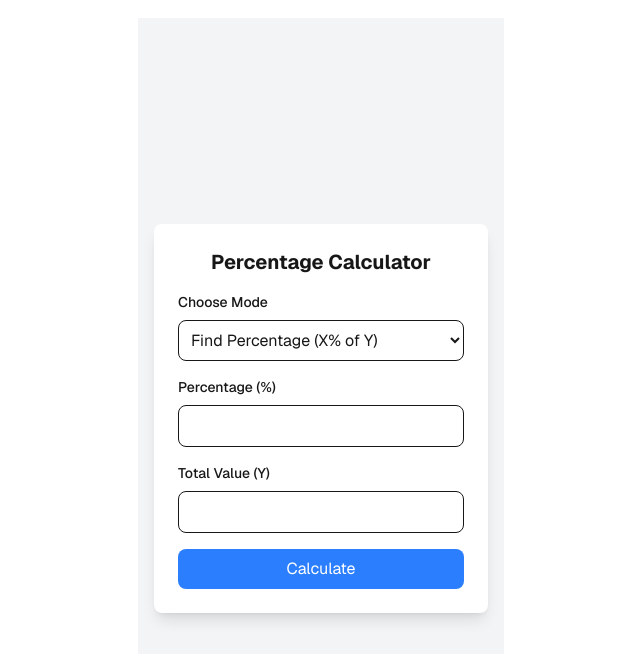
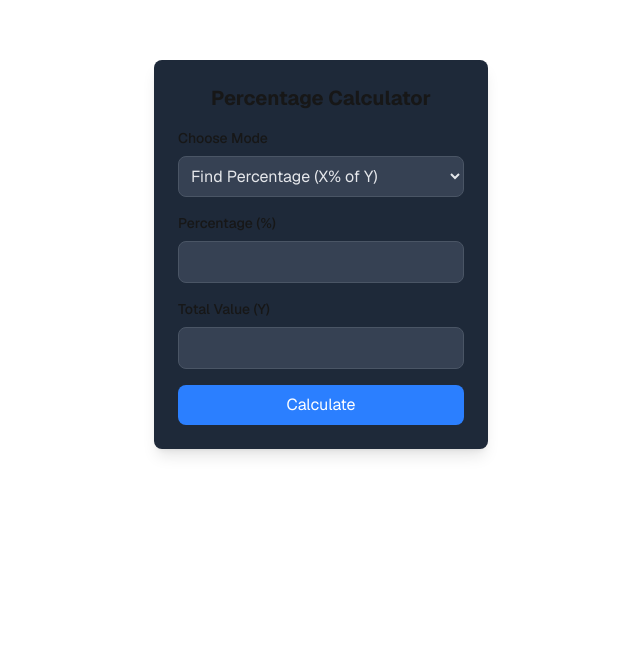
Before and after one commit to Paul-Lecomte/percentage-calculator, a Next.js app: page / in a window 1280 px wide. Shown: the part 146-800 px from the top of the page, without its empty margins (319-959 px from the left). Built offline with nearby package versions, Linux system fonts and the light colour scheme.

Commit message:
dark themed

```diff
--- a/src/app/components/precentageCalculator.js
+++ b/src/app/components/precentageCalculator.js
@@ -21,8 +21,7 @@ export default function PercentageCalculator() {
     };
 
     return (
-        <div className="flex flex-col items-center justify-center min-h-screen p-4 bg-gray-100">
-            <div className="bg-white p-6 rounded-lg shadow-lg w-full max-w-md">
+        <div className="bg-gray-800 p-6 rounded-lg shadow-lg w-full max-w-md">
             <h1 className="text-xl font-bold mb-4 text-center">Percentage Calculator</h1>
 
             <div className="mb-4">
@@ -30,7 +29,7 @@ export default function PercentageCalculator() {
                 <select
                     value={mode}
                     onChange={(e) => setMode(e.target.value)}
-                        className="w-full p-2 border rounded-lg focus:outline-none focus:ring-2 focus:ring-blue-500"
+                    className="w-full p-2 border border-gray-600 bg-gray-700 text-gray-200 rounded-lg focus:outline-none focus:ring-2 focus:ring-blue-500"
                 >
                     <option value="find">Find Percentage (X% of Y)</option>
                     <option value="give">Give Percentage (X is what % of Y)</option>
@@ -43,7 +42,7 @@ export default function PercentageCalculator() {
                     type="number"
                     value={num1}
                     onChange={(e) => setNum1(e.target.value)}
-                        className="w-full p-2 border rounded-lg focus:outline-none focus:ring-2 focus:ring-blue-500"
+                    className="w-full p-2 border border-gray-600 bg-gray-700 text-gray-200 rounded-lg focus:outline-none focus:ring-2 focus:ring-blue-500"
                 />
             </div>
 
@@ -53,7 +52,7 @@ export default function PercentageCalculator() {
                     type="number"
                     value={num2}
                     onChange={(e) => setNum2(e.target.value)}
-                        className="w-full p-2 border rounded-lg focus:outline-none focus:ring-2 focus:ring-blue-500"
+                    className="w-full p-2 border border-gray-600 bg-gray-700 text-gray-200 rounded-lg focus:outline-none focus:ring-2 focus:ring-blue-500"
                 />
             </div>
 
@@ -65,11 +64,10 @@ export default function PercentageCalculator() {
             </button>
 
             {result !== null && (
-                    <div className="mt-4 text-center text-lg font-semibold">
+                <div className="mt-4 text-center text-lg font-semibold text-green-400">
                     Result: {result}
                 </div>
             )}
         </div>
-        </div>
-    );
+    )
 }
--- a/src/app/page.js
+++ b/src/app/page.js
@@ -4,7 +4,7 @@ export default function Home() {
   return (
     <div className="grid grid-rows-[20px_1fr_20px] items-center justify-items-center min-h-screen p-8 pb-20 gap-16 sm:p-20 font-[family-name:var(--font-geist-sans)]">
       <main className="flex flex-col gap-8 row-start-2 items-center sm:items-start">
-          <PercentageCalculator />;
+          <PercentageCalculator />
       </main>
     </div>
   );
```
Lines whose indentation alone changed are shown as unchanged.
